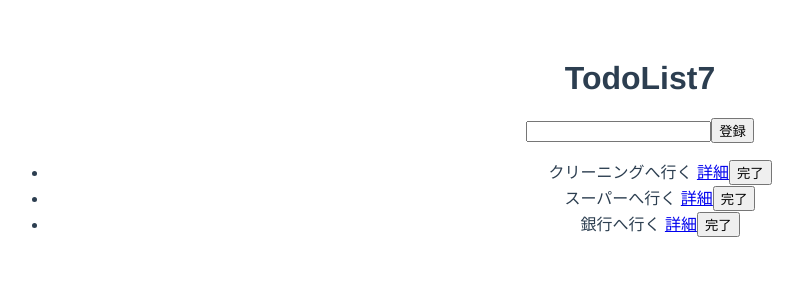
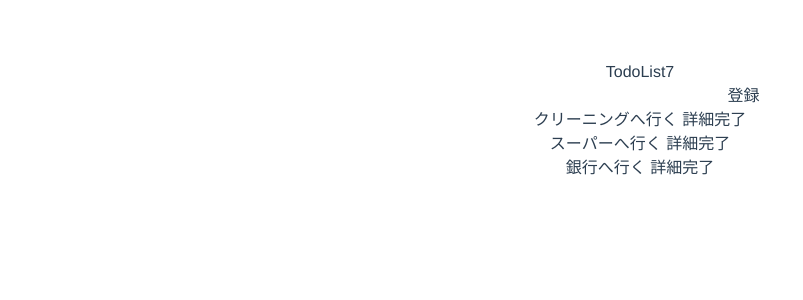
Before and after one commit to masayuki201/VueTodoList7, a Vue app: page / in a window 1280 px wide. Shown: the top 300 px of the page, without its empty margins (0-803 px from the left). Built offline with nearby package versions, Linux system fonts and the light colour scheme.

Commit message:
add:install for tailwind.css

```diff
--- a/src/index.css
+++ b/src/index.css
@@ -1,3 +1,7 @@
+@tailwind base;
+@tailwind components;
+@tailwind utilities;
+
 #app {
   font-family: Avenir, Helvetica, Arial, sans-serif;
   -webkit-font-smoothing: antialiased;
--- a/tailwind.config.js
+++ b/tailwind.config.js
@@ -1,5 +1,5 @@
 module.exports = {
-  purge: [],
+  purge: ['./index.html', './src/**/*.{vue,js,ts,jsx,tsx}'],
   darkMode: false, // or 'media' or 'class'
   theme: {
     extend: {},
```
